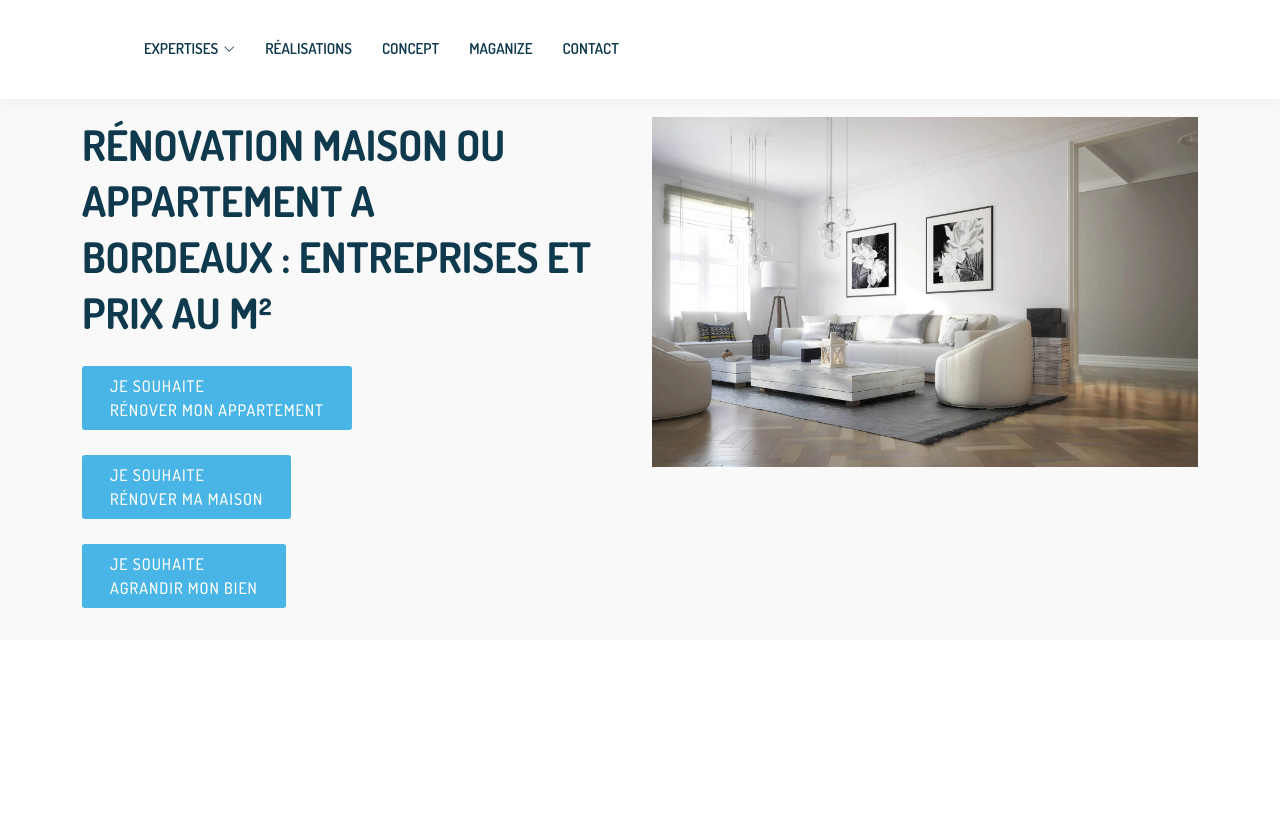
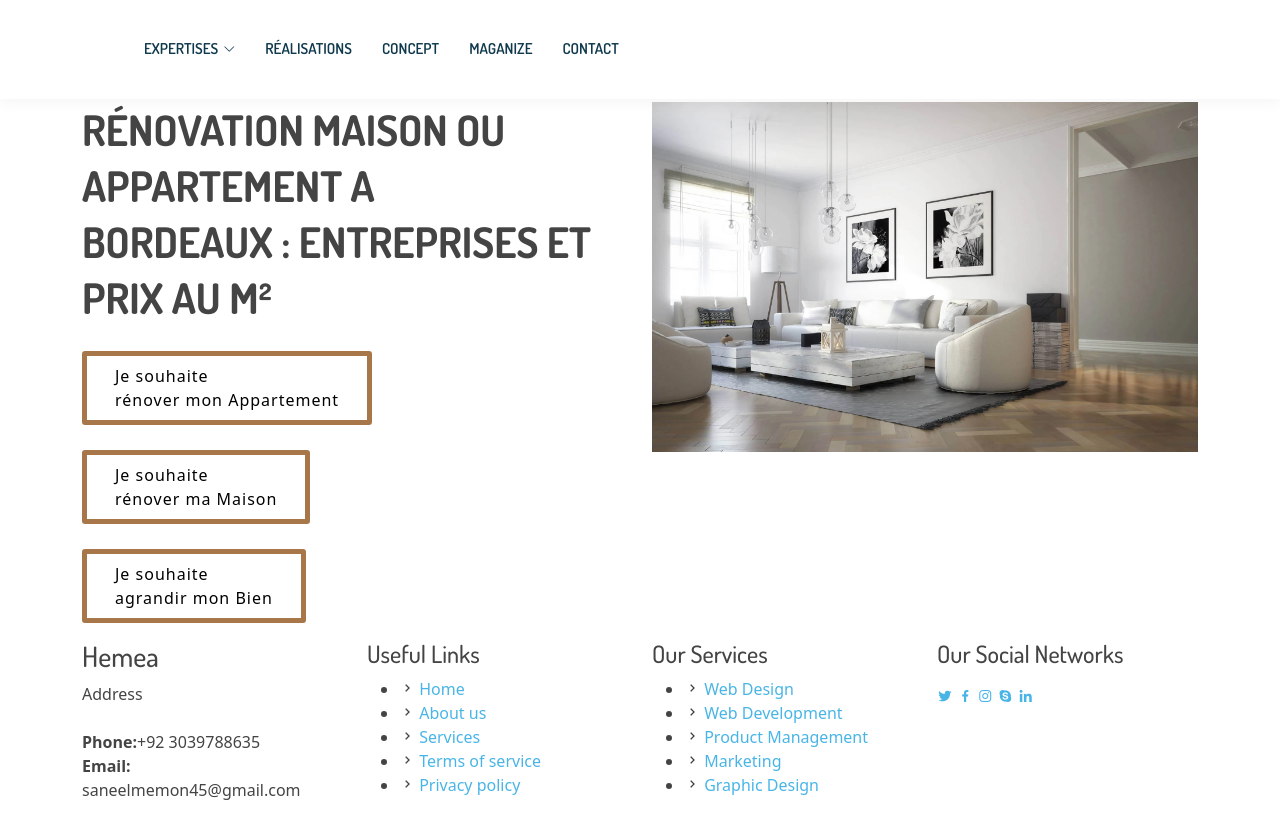
Before and after one commit to RAQEEB212/hemea_restornent_menu_design, a plain HTML site: page index.html in a window 1280 px wide. Drawn offline with Linux system fonts and the light colour scheme.

Commit message:
"footer and  same color, task done "

```diff
--- a/assets/css/style.css
+++ b/assets/css/style.css
@@ -9,6 +9,9 @@
 /*--------------------------------------------------------------
 # General
 --------------------------------------------------------------*/
+/*to be use*/
+
+
 body {
   font-family: "Noto Sans", Helvetica;
   color: #444444;
@@ -332,7 +335,7 @@ h6 {
 #hero {
   width: 100%;
   height: 80vh;
-  background: #f9f9f9;
+  /*background: #f9f9f9;*/
 }
 
 #hero .container {
@@ -344,18 +347,26 @@ h6 {
   font-size: 42px;
   font-weight: 700;
   line-height: 56px;
-  color: #0f394c;
+  /*color: #0f394c;*/
   text-transform: uppercase;
 }
 
 #hero h2 {
-  color: #1c698c;
+  /*color: #1c698c;*/
   margin: 10px 0 0 0;
   font-size: 20px;
 }
 
 #hero .btn-get-started {
-  font-family: "Dosis", sans-serif;
+  border: 5px;
+  border-left-style: solid;
+  border-color: #a7774a;
+  border-style: solid;
+  /*background-color:bisque;*/
+  /*border-color: ;*/
+  /*font-family: "Dosis", sans-serif;*/
+  /*border-color: #087990;*/
+  /*border: 10px;*/
   font-weight: 500;
   font-size: 16px;
   letter-spacing: 1px;
@@ -364,13 +375,15 @@ h6 {
   border-radius: 3px;
   transition: 0.5s;
   margin-top: 25px;
-  color: #fff;
-  background: #49b5e7;
-  text-transform: uppercase;
+  color: black;
+  /*font-color: black;*/
+  /*color: #fff;*/
+  /*background: #49b5e7;*/
+  /*text-transform: uppercase;*/
 }
 
 #hero .btn-get-started:hover {
-  background: #76c7ed;
+  /*background: #76c7ed;*/
 }
 
 @media (max-width: 991px) {
--- a/index.html
+++ b/index.html
@@ -793,72 +793,61 @@
 <!--      </div>-->
 <!--    </div>-->
 
-<!--    <div class="footer-top">-->
-<!--      <div class="container">-->
-<!--        <div class="row">-->
+    <div class="footer-top">
+      <div class="container">
+        <div class="row">
 
-<!--          <div class="col-lg-3 col-md-6 footer-contact">-->
-<!--            <h3>Butterfly</h3>-->
-<!--            <p>-->
-<!--              A108 Adam Street <br>-->
-<!--              New York, NY 535022<br>-->
-<!--              United States <br><br>-->
-<!--              <strong>Phone:</strong> +1 5589 55488 55<br>-->
-<!--              <strong>Email:</strong> info@example.com<br>-->
-<!--            </p>-->
-<!--          </div>-->
+          <div class="col-lg-3 col-md-6 footer-contact">
+            <h3>Hemea</h3>
+            <p>
+              Address <br>
+              <br>
+<!--               <br><br>-->
+              <strong>Phone:</strong>+92 3039788635<br>
+              <strong>Email:</strong> saneelmemon45@gmail.com<br>
+            </p>
+          </div>
 
-<!--          <div class="col-lg-3 col-md-6 footer-links">-->
-<!--            <h4>Useful Links</h4>-->
-<!--            <ul>-->
-<!--              <li><i class="bx bx-chevron-right"></i> <a href="#">Home</a></li>-->
-<!--              <li><i class="bx bx-chevron-right"></i> <a href="#">About us</a></li>-->
-<!--              <li><i class="bx bx-chevron-right"></i> <a href="#">Services</a></li>-->
-<!--              <li><i class="bx bx-chevron-right"></i> <a href="#">Terms of service</a></li>-->
-<!--              <li><i class="bx bx-chevron-right"></i> <a href="#">Privacy policy</a></li>-->
-<!--            </ul>-->
-<!--          </div>-->
+          <div class="col-lg-3 col-md-6 footer-links">
+            <h4>Useful Links</h4>
+            <ul>
+              <li><i class="bx bx-chevron-right"></i> <a href="#">Home</a></li>
+              <li><i class="bx bx-chevron-right"></i> <a href="#">About us</a></li>
+              <li><i class="bx bx-chevron-right"></i> <a href="#">Services</a></li>
+              <li><i class="bx bx-chevron-right"></i> <a href="#">Terms of service</a></li>
+              <li><i class="bx bx-chevron-right"></i> <a href="#">Privacy policy</a></li>
+            </ul>
+          </div>
 
-<!--          <div class="col-lg-3 col-md-6 footer-links">-->
-<!--            <h4>Our Services</h4>-->
-<!--            <ul>-->
-<!--              <li><i class="bx bx-chevron-right"></i> <a href="#">Web Design</a></li>-->
-<!--              <li><i class="bx bx-chevron-right"></i> <a href="#">Web Development</a></li>-->
-<!--              <li><i class="bx bx-chevron-right"></i> <a href="#">Product Management</a></li>-->
-<!--              <li><i class="bx bx-chevron-right"></i> <a href="#">Marketing</a></li>-->
-<!--              <li><i class="bx bx-chevron-right"></i> <a href="#">Graphic Design</a></li>-->
-<!--            </ul>-->
-<!--          </div>-->
+          <div class="col-lg-3 col-md-6 footer-links">
+            <h4>Our Services</h4>
+            <ul>
+              <li><i class="bx bx-chevron-right"></i> <a href="#">Web Design</a></li>
+              <li><i class="bx bx-chevron-right"></i> <a href="#">Web Development</a></li>
+              <li><i class="bx bx-chevron-right"></i> <a href="#">Product Management</a></li>
+              <li><i class="bx bx-chevron-right"></i> <a href="#">Marketing</a></li>
+              <li><i class="bx bx-chevron-right"></i> <a href="#">Graphic Design</a></li>
+            </ul>
+          </div>
 
-<!--          <div class="col-lg-3 col-md-6 footer-links">-->
-<!--            <h4>Our Social Networks</h4>-->
-<!--            <p>Cras fermentum odio eu feugiat lide par naso tierra videa magna derita valies</p>-->
-<!--            <div class="social-links mt-3">-->
-<!--              <a href="#" class="twitter"><i class="bx bxl-twitter"></i></a>-->
-<!--              <a href="#" class="facebook"><i class="bx bxl-facebook"></i></a>-->
-<!--              <a href="#" class="instagram"><i class="bx bxl-instagram"></i></a>-->
-<!--              <a href="#" class="google-plus"><i class="bx bxl-skype"></i></a>-->
-<!--              <a href="#" class="linkedin"><i class="bx bxl-linkedin"></i></a>-->
-<!--            </div>-->
-<!--          </div>-->
+          <div class="col-lg-3 col-md-6 footer-links">
+            <h4>Our Social Networks</h4>
+            <p></p>
+            <div class="social-links mt-3">
+              <a href="#" class="twitter"><i class="bx bxl-twitter"></i></a>
+              <a href="#" class="facebook"><i class="bx bxl-facebook"></i></a>
+              <a href="#" class="instagram"><i class="bx bxl-instagram"></i></a>
+              <a href="#" class="google-plus"><i class="bx bxl-skype"></i></a>
+              <a href="#" class="linkedin"><i class="bx bxl-linkedin"></i></a>
+            </div>
+          </div>
 
-<!--        </div>-->
-<!--      </div>-->
-<!--    </div>-->
+        </div>
+      </div>
+    </div>
 
-<!--    <div class="container py-4">-->
-<!--      <div class="copyright">-->
-<!--        &copy; Copyright <strong><span>Butterfly</span></strong>. All Rights Reserved-->
-<!--      </div>-->
-<!--      <div class="credits">-->
-<!--        &lt;!&ndash; All the links in the footer should remain intact. &ndash;&gt;-->
-<!--        &lt;!&ndash; You can delete the links only if you purchased the pro version. &ndash;&gt;-->
-<!--        &lt;!&ndash; Licensing information: https://bootstrapmade.com/license/ &ndash;&gt;-->
-<!--        &lt;!&ndash; Purchase the pro version with working PHP/AJAX contact form: https://bootstrapmade.com/butterfly-free-bootstrap-theme/ &ndash;&gt;-->
-<!--        Designed by <a href="https://bootstrapmade.com/">BootstrapMade</a>-->
-<!--      </div>-->
-<!--    </div>-->
-<!--  </footer>&lt;!&ndash; End Footer &ndash;&gt;-->
+    </div>
+  </footer><!-- End Footer -->
 
   <a href="#" class="back-to-top d-flex align-items-center justify-content-center"><i class="bi bi-arrow-up-short"></i></a>
 
```
